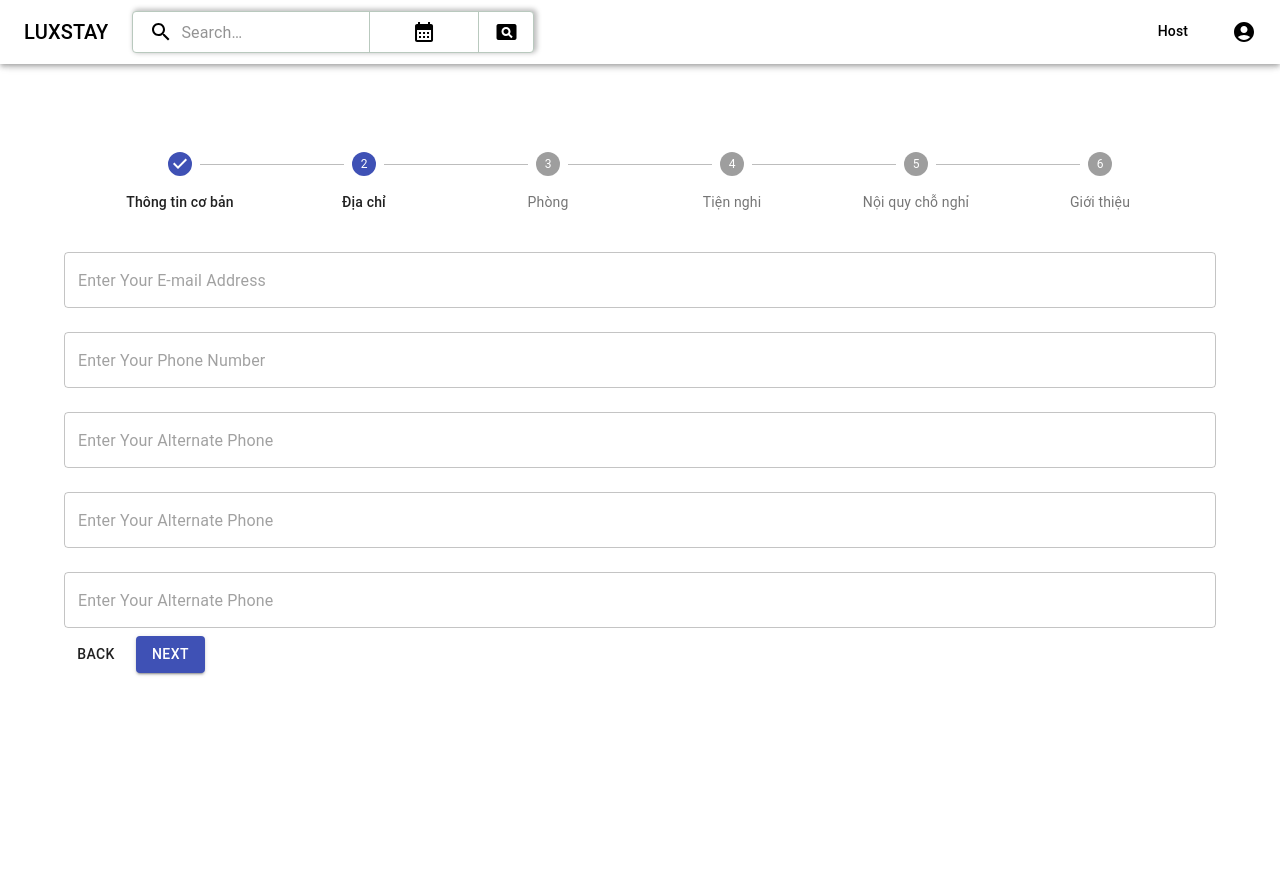
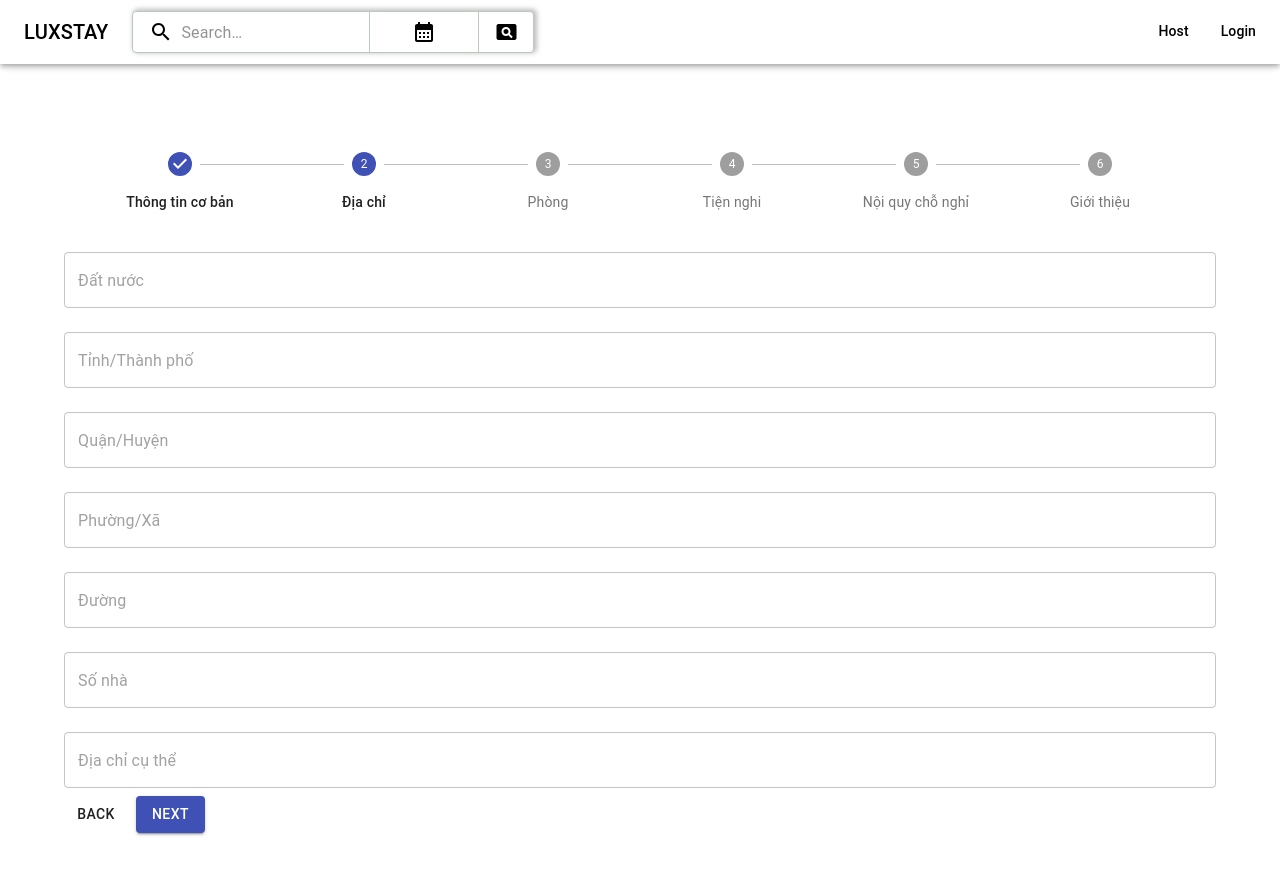
Before and after one commit to sangnx98/hotel-booking, a React (Create React App) app: page /newhomestay in a window 1280 px wide. Both pictures are taken after a click on the button "NEXT". Shown: the top 874 px of the page. Built offline with nearby package versions, Linux system fonts and the light colour scheme; the HTML template or start-up script is replaced by a standard one.

Commit message:
adđ new homestay

```diff
--- a/package.json
+++ b/package.json
@@ -20,6 +20,7 @@
     "@types/node": "^16.11.26",
     "@types/react": "^17.0.40",
     "@types/react-dom": "^17.0.13",
+    "@types/react-swipeable-views": "^0.13.1",
     "date-fns": "^2.28.0",
     "gapi-script": "^1.2.0",
     "markdown-to-jsx": "^7.1.7",
@@ -29,6 +30,7 @@
     "react-hook-form": "^7.28.0",
     "react-router-dom": "^6.2.2",
     "react-scripts": "5.0.0",
+    "react-swipeable-views": "^0.14.0",
     "swiper": "^8.0.7",
     "typescript": "^4.6.2",
     "uuid": "^8.3.2",
--- a/src/components/Header/Header.tsx
+++ b/src/components/Header/Header.tsx
@@ -196,7 +196,6 @@ export default function Header() {
         </MenuItem>
         </Menu>
     );
-        console.log('values',values)
   return (
     <Box sx={{ flexGrow: 1}}>
       <AppBar
@@ -236,7 +235,7 @@ export default function Header() {
                     Host
               </Typography>
               </Link>
-              {(values) ?
+              {localStorage.getItem('user') ?
               (<Box sx={{ display: { xs: 'none', md: 'flex' }, alignItems: 'center' }}>
                 <Typography variant="subtitle2" component="h2" sx={{display: 'flex', justifyContent:'center', alignItems:'center', color: 'black'}}>
                     {values.name}
@@ -255,12 +254,11 @@ export default function Header() {
               </Box>)
               :
               (<Box sx={{ display: { xs: 'none', md: 'flex' }, alignItems: 'center' }}>
-                <Typography variant="subtitle2" component="h2" sx={{display: 'flex', justifyContent:'center', alignItems:'center', color: 'black'}}>
-                    Login
-                </Typography>
-                <Typography variant="subtitle2" component="h2" sx={{display: 'flex', justifyContent:'center', alignItems:'center', color: 'black'}}>
-                    Sign Up
-                </Typography>
+                <Link to='/login'>
+                  <Typography variant="subtitle2" component="h2" sx={{display: 'flex', justifyContent:'center', alignItems:'center', color: 'black'}}>
+                      Login
+                  </Typography>
+                </Link>
               </Box>)
               }
           </Box>
--- a/src/components/SocialLogin.tsx
+++ b/src/components/SocialLogin.tsx
@@ -19,22 +19,18 @@ export default function SocialLogin() {
           .then((response) => response.json())
           //Then with the data from the response in JSON...
           .then((data) => {
-            console.log('Success:', res.profileObj);
             navigate('/')
           })
           //Then with the error genereted...
           .catch((error) => {
-            console.error('Error:', error);
           });
     }
 
     const handleFailure = (res: any) =>{
-        console.log("Login failed!", res)
     }
 
     React.useEffect(()=>{
         localStorage.setItem('user', JSON.stringify(user))
-        console.log('user', user)
     },[user])
 
     return (
--- a/src/page/NewHomeStay.tsx
+++ b/src/page/NewHomeStay.tsx
@@ -11,8 +11,12 @@ import { makeStyles } from "@material-ui/core/styles";
 import Header from "../components/Header/Header";
 import { Container } from "@mui/material";
 import { Box } from "@mui/system";
+import Select, { SelectChangeEvent } from '@mui/material/Select';
 import { Theme, useTheme } from '@mui/material/styles';
-import { SelectChangeEvent } from '@mui/material/Select';
+import OutlinedInput from '@mui/material/OutlinedInput';
+import InputLabel from '@mui/material/InputLabel';
+import MenuItem from '@mui/material/MenuItem';
+import FormControl from '@mui/material/FormControl';
 
 const ITEM_HEIGHT = 48;
 const ITEM_PADDING_TOP = 8;
@@ -24,6 +28,19 @@ const MenuProps = {
     },
   },
 };
+
+const names = [
+  'Oliver Hansen',
+  'Van Henry',
+  'April Tucker',
+  'Ralph Hubbard',
+  'Omar Alexander',
+  'Carlos Abbott',
+  'Miriam Wagner',
+  'Bradley Wilkerson',
+  'Virginia Andrews',
+  'Kelly Snyder',
+];
 
 const useStyles = makeStyles((theme) => ({
   button: {
@@ -69,9 +86,30 @@ const GetStepContent = (props: any):JSX.Element => {
   if(props.step === 0){
       return (
         <>
-         <TextField
+         {/* <FormControl sx={{ m: 1, width: 300 }}>
+            <InputLabel id="demo-multiple-name-label">Name</InputLabel>
+            <Select
+              labelId="demo-multiple-name-label"
+              id="demo-multiple-name"
+              multiple
+              value={props.params.homeStayType}
+              onChange={(e) => props.handleSetParams("homeStayType", e.target.value)}
+              input={<OutlinedInput label="Name" />}
+              MenuProps={MenuProps}
+            >
+              {names.map((name) => (
+                <MenuItem
+                  key={name}
+                  value={name}
+                >
+                  {name}
+                </MenuItem>
+              ))}
+            </Select>
+          </FormControl> */}
+          <TextField
             variant="outlined"
-            placeholder="Enter Your Last Name"
+            placeholder="Loại chỗ nghỉ"
             fullWidth
             margin="normal"
             value={props.params.homeStayType}
@@ -85,7 +123,6 @@ const GetStepContent = (props: any):JSX.Element => {
             value={props.params.homeStayName}
             onChange={(e) => props.handleSetParams("homeStayName", e.target.value)}
           />
-
         </>
       );
     }else if(props.step === 1) {
@@ -93,7 +130,7 @@ const GetStepContent = (props: any):JSX.Element => {
         <>
           <TextField
             variant="outlined"
-            placeholder="Enter Your E-mail Address"
+            placeholder="Đất nước"
             fullWidth
             margin="normal"
             value={props.params.country}
@@ -101,7 +138,7 @@ const GetStepContent = (props: any):JSX.Element => {
           />
           <TextField
             variant="outlined"
-            placeholder="Enter Your Phone Number"
+            placeholder="Tỉnh/Thành phố"
             fullWidth
             margin="normal"
             value={props.params.province}
@@ -109,7 +146,7 @@ const GetStepContent = (props: any):JSX.Element => {
           />
           <TextField
             variant="outlined"
-            placeholder="Enter Your Alternate Phone"
+            placeholder="Quận/Huyện"
             fullWidth
             margin="normal"
             value={props.params.district}
@@ -117,7 +154,7 @@ const GetStepContent = (props: any):JSX.Element => {
           />
           <TextField
             variant="outlined"
-            placeholder="Enter Your Alternate Phone"
+            placeholder="Phường/Xã"
             fullWidth
             margin="normal"
             value={props.params.subDistrict}
@@ -125,11 +162,27 @@ const GetStepContent = (props: any):JSX.Element => {
           />
           <TextField
             variant="outlined"
-            placeholder="Enter Your Alternate Phone"
+            placeholder="Đường"
             fullWidth
             margin="normal"
             value={props.params.street}
             onChange={(e) => props.handleSetParams("street", e.target.value)}
+          />
+          <TextField
+            variant="outlined"
+            placeholder="Số nhà"
+            fullWidth
+            margin="normal"
+            value={props.params.apartNumber}
+            onChange={(e) => props.handleSetParams("apartNumber", e.target.value)}
+          />
+          <TextField
+            variant="outlined"
+            placeholder="Địa chỉ cụ thể"
+            fullWidth
+            margin="normal"
+            value={props.params.addressDetail}
+            onChange={(e) => props.handleSetParams("addressDetail", e.target.value)}
           />
         </>
       );
@@ -138,27 +191,43 @@ const GetStepContent = (props: any):JSX.Element => {
         <>
           <TextField
             variant="outlined"
-            placeholder="Enter Your Address 1"
+            placeholder="Diện tích"
             fullWidth
             margin="normal"
-            value={props.params.address1}
-            onChange={(e) => props.handleSetParams("address1", e.target.value)}
+            value={props.params.square}
+            onChange={(e) => props.handleSetParams("square", e.target.value)}
           />
           <TextField
             variant="outlined"
-            placeholder="Enter Your Address 2"
+            placeholder="Phòng ngủ"
             fullWidth
             margin="normal"
-            value={props.params.address2}
-            onChange={(e) => props.handleSetParams("address2", e.target.value)}
+            value={props.params.bedRooms}
+            onChange={(e) => props.handleSetParams("bedRooms", e.target.value)}
           />
           <TextField
             variant="outlined"
             placeholder="Enter Your Country Name"
             fullWidth
             margin="normal"
-            value={props.params.country}
-            onChange={(e) => props.handleSetParams("country", e.target.value)}
+            value={props.params.bedNums}
+            onChange={(e) => props.handleSetParams("bedNums", e.target.value)}
+          />
+          <TextField
+            variant="outlined"
+            placeholder="Enter Your Country Name"
+            fullWidth
+            margin="normal"
+            value={props.params.bathRooms}
+            onChange={(e) => props.handleSetParams("bathRooms", e.target.value)}
+          />
+          <TextField
+            variant="outlined"
+            placeholder="Enter Your Country Name"
+            fullWidth
+            margin="normal"
+            value={props.params.kitchens}
+            onChange={(e) => props.handleSetParams("kitchens", e.target.value)}
           />
         </>
       );
@@ -205,12 +274,31 @@ const NewHomeStay = () => {
     district: '',
     subDistrict: '',
     street: '',
-    address2: '',
-    roomSquare: '',
-    bedRoomNums: '',
+    apartNumber: '',
+    addressDetail: '',
+    square: '',
+    bedRooms: '',
     bedNums: '',
-    bathRoomNums: '',
-    kitchenNums:'',
+    bathRooms: '',
+    kitchens:'',
+    price: '',
+    guestNums: '',
+    status: false,
+    isChecked: false,
+    intro: '',
+    img:[
+      {
+        cover: 'https://cdn.luxstay.com/rooms/66652/large/69ad8ebe05e3fdbda4f2.jpg',
+        img1:'https://cdn.luxstay.com/admins/12/2TR6G7u6ua140zR2NI4yUJdG.png',
+        img2: 'https://cdn.luxstay.com/users/329302/X2Ht56Nlx5GBsHV4oUmeE1w-.jpg',
+        img3: 'https://cdn.luxstay.com/users/329302/gZYx2s7zKDzsfvTSPeAuSy5H.jpg',
+        img4: 'https://cdn.luxstay.com/users/329302/W0VeOXy7lNzUTRkl4Zb0CbAr.jpg',
+        img5: 'https://cdn.luxstay.com/users/329302/8ERe5M4_IC3hVE9G1vJ0CttR.jpg',
+        img6: 'https://cdn.luxstay.com/users/329302/KSia-v90R1NxrICETct8VbcV.jpg',
+        img7: 'https://cdn.luxstay.com/users/329302/YF1ngXmAcWh14z4N0J6glyfM.jpg',
+        img8: 'https://cdn.luxstay.com/users/329302/GDMKfBwuqAZYgh5WXG-JSc_z.jpg'
+      }
+    ]
   })
 
   const handleSetValue = (key: any, value: any)=>{
@@ -238,6 +326,23 @@ const NewHomeStay = () => {
   const handleNext = () => {
     setActiveStep(activeStep + 1);
     setSkippedSteps(skippedSteps.filter((skipItem) => skipItem !== activeStep));
+    if(activeStep === steps.length -1){
+      fetch('http://localhost:4000/rooms', {
+        method: 'POST',
+        headers: {
+          'Content-Type': 'application/json',
+        },
+        body: JSON.stringify(values),
+      })
+      .then((response) => response.json())
+      //Then with the data from the response in JSON...
+      .then((data) => {
+      })
+      //Then with the error genereted...
+      .catch((error) => {
+        console.error('Error:', error);
+      });
+    }
   };
 
   const handleBack = () => {
@@ -250,7 +355,10 @@ const NewHomeStay = () => {
     }
     setActiveStep(activeStep + 1);
   };
+  const handleSubmit = () =>{
 
+  }
+  console.log("ahihi", values)
   return (
       <>
       <Header/>
@@ -260,20 +368,6 @@ const NewHomeStay = () => {
                 {steps.map((step, index) => {
                 const labelProps: any = {};
                 const stepProps: any = {};
-                // if (isStepOptional(index)) {
-                //     labelProps.optional = (
-                //     <Typography
-                //         variant="caption"
-                //         align="center"
-                //         style={{ display: "block" }}
-                //     >
-                //         optional
-                //     </Typography>
-                //     );
-                // }
-                // if (isStepSkipped(index)) {
-                //     stepProps.completed = false;
-                // }
                 return (
                     <Step {...stepProps} key={index}>
                     <StepLabel {...labelProps}>{step}</StepLabel>
@@ -296,25 +390,15 @@ const NewHomeStay = () => {
                     disabled={activeStep === 0}
                     onClick={handleBack}
                 >
-                    back
+                    Back
                 </Button>
-                {/* {isStepOptional(activeStep) && (
-                    <Button
-                    className={classes.button}
-                    variant="contained"
-                    color="primary"
-                    onClick={handleSkip}
-                    >
-                    skip
-                    </Button>
-                )} */}
                 <Button
                     className={classes.button}
                     variant="contained"
                     color="primary"
                     onClick={handleNext}
                 >
-                    {activeStep === steps.length - 1 ? "Finish" : "Next"}
+                    {activeStep === steps.length - 1 ? "Finish": "Next"}
                 </Button>
                 </>
             )}
--- a/src/page/Rooms.tsx
+++ b/src/page/Rooms.tsx
@@ -137,10 +137,10 @@ export default function Rooms() {
                                             />
                                             <CardContent sx={{padding:'1rem 0 1rem 0'}}>
                                                 <Typography gutterBottom variant="subtitle1" component="div">
-                                                    {item.room_type} - {item.bed_rooms} phòng ngủ
+                                                    {item.homeStayType} - {item.bedRooms} phòng ngủ
                                                 </Typography>
                                                 <Typography variant="body2" color="text.secondary">
-                                                    {item.room_name} - {item.bed_rooms} phòng ngủ
+                                                    {item.homeStayName} - {item.bedRooms} phòng ngủ
                                                 </Typography>
                                                 <Typography gutterBottom variant="subtitle1" component="div">
                                                     <b>{item.price}đ</b>
```
Also changed, not shown: src/page/RoomDetail.tsx (+21 -14 lines), 1 other file (tests, documents, lock files or other folders).
